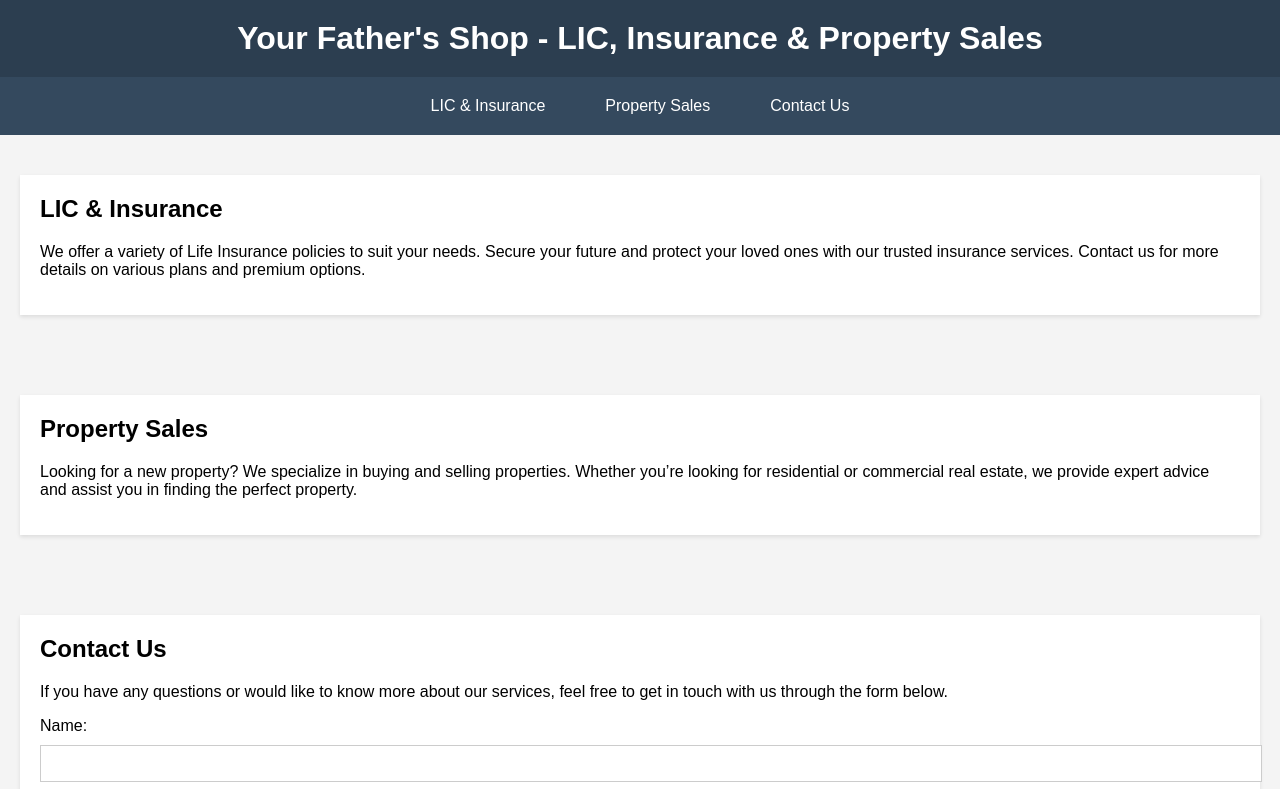
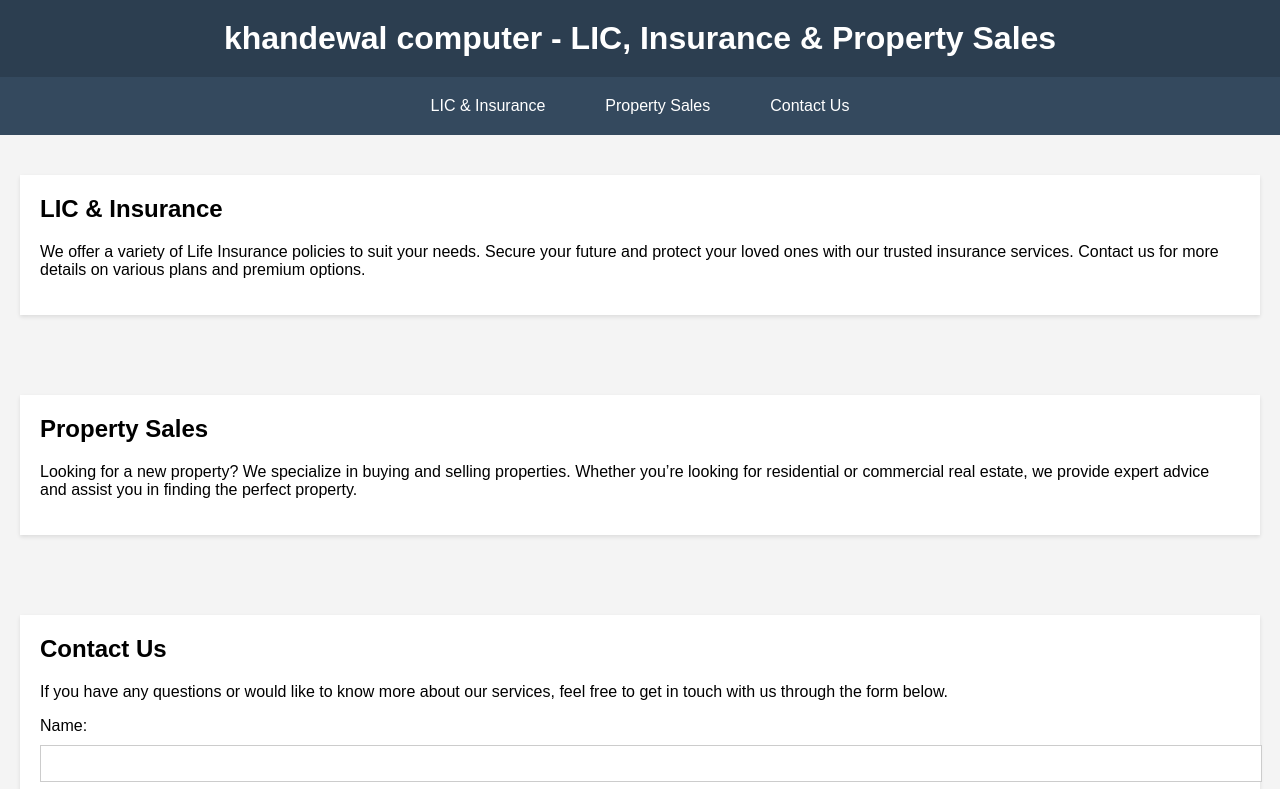
Before and after one commit to adityagupta2010/sample, a plain HTML site: page index.html in a window 1280 px wide. Shown: the top 789 px of the page. Drawn offline with Linux system fonts and the light colour scheme.

Commit message:
Update index.html

```diff
--- a/index.html
+++ b/index.html
@@ -75,7 +75,7 @@
 <body>
 
 <header>
-    <h1>Your Father's Shop - LIC, Insurance & Property Sales</h1>
+    <h1>khandewal computer - LIC, Insurance & Property Sales</h1>
 </header>
 
 <nav>
```
